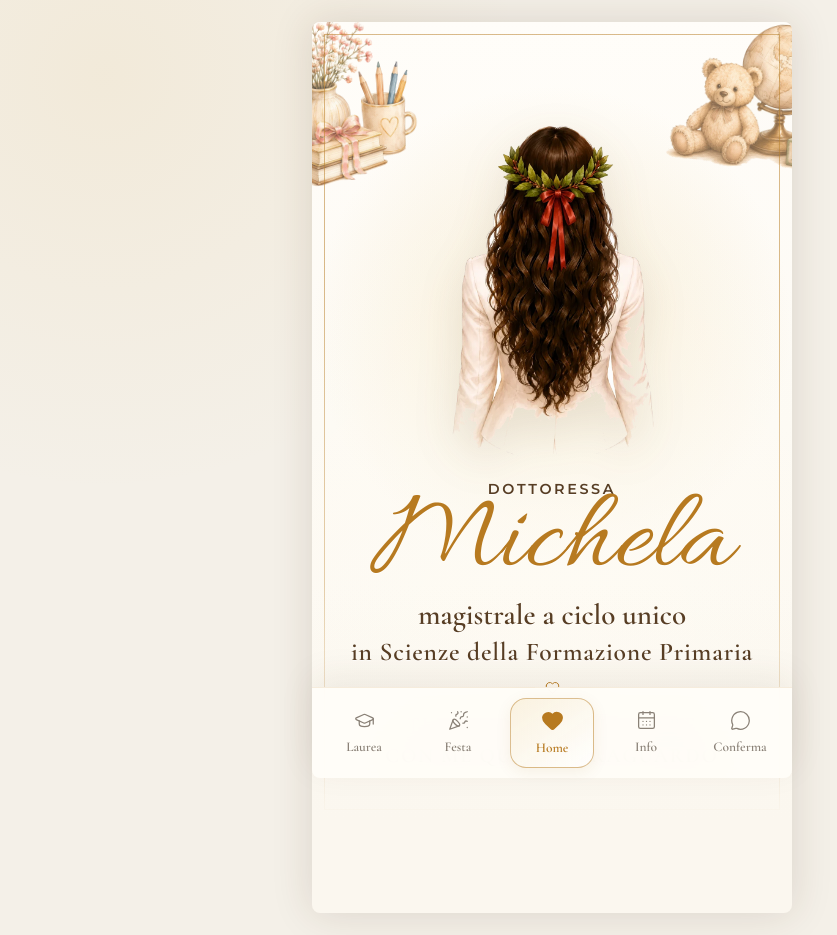
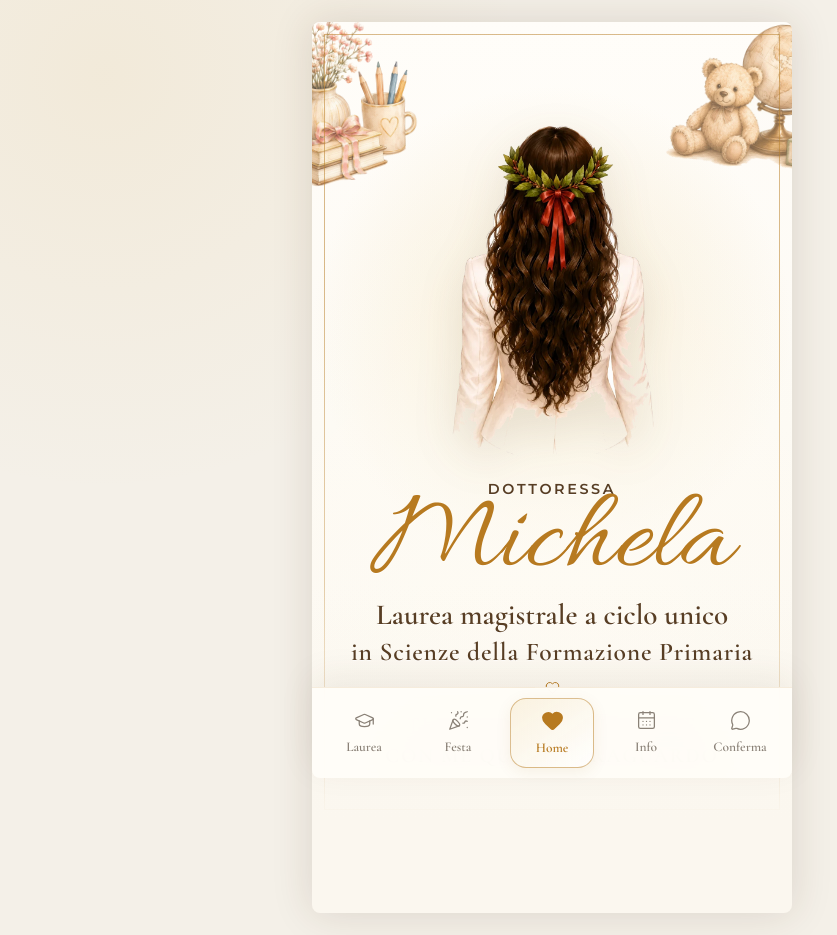
Before and after one commit to foferys/laurea-michela, a React (Vite) app: page /#home in a window 1280 px wide. Shown: the whole page, without its empty margins (88-925 px from the left). Built offline with nearby package versions, Linux system fonts and the light colour scheme.

Commit message:
aggiunta laurea home

```diff
--- a/src/App.jsx
+++ b/src/App.jsx
@@ -105,7 +105,7 @@ function HomePage({ onNavigate, onCalendar }) {
           <p className="overline">Dottoressa</p>
           <h1>Michela</h1>
           <p className="degree">
-            magistrale a ciclo unico
+            Laurea magistrale a ciclo unico
             <span>in Scienze della Formazione Primaria</span>
           </p>
           <Flourish icon={Heart} />
```
